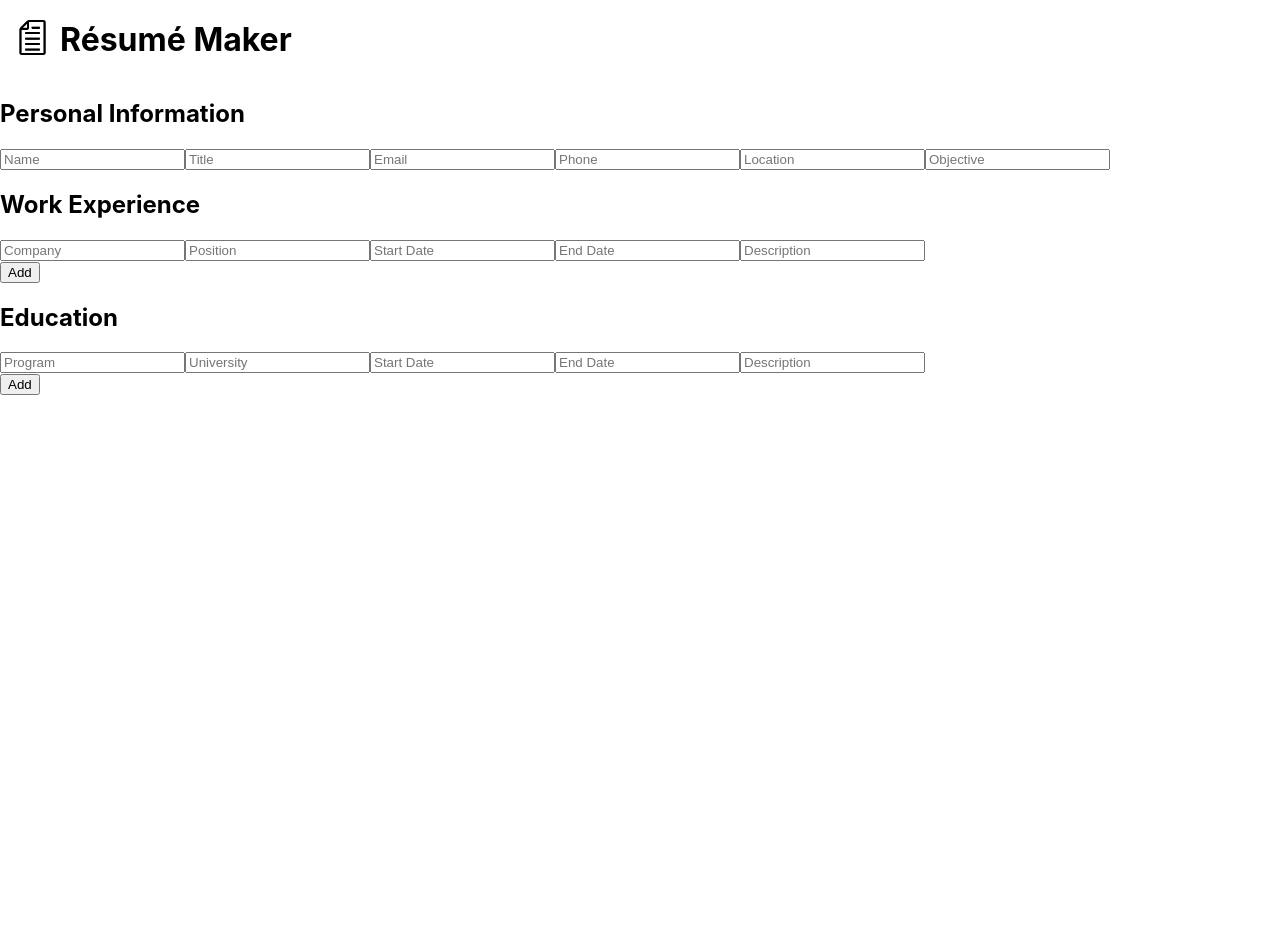
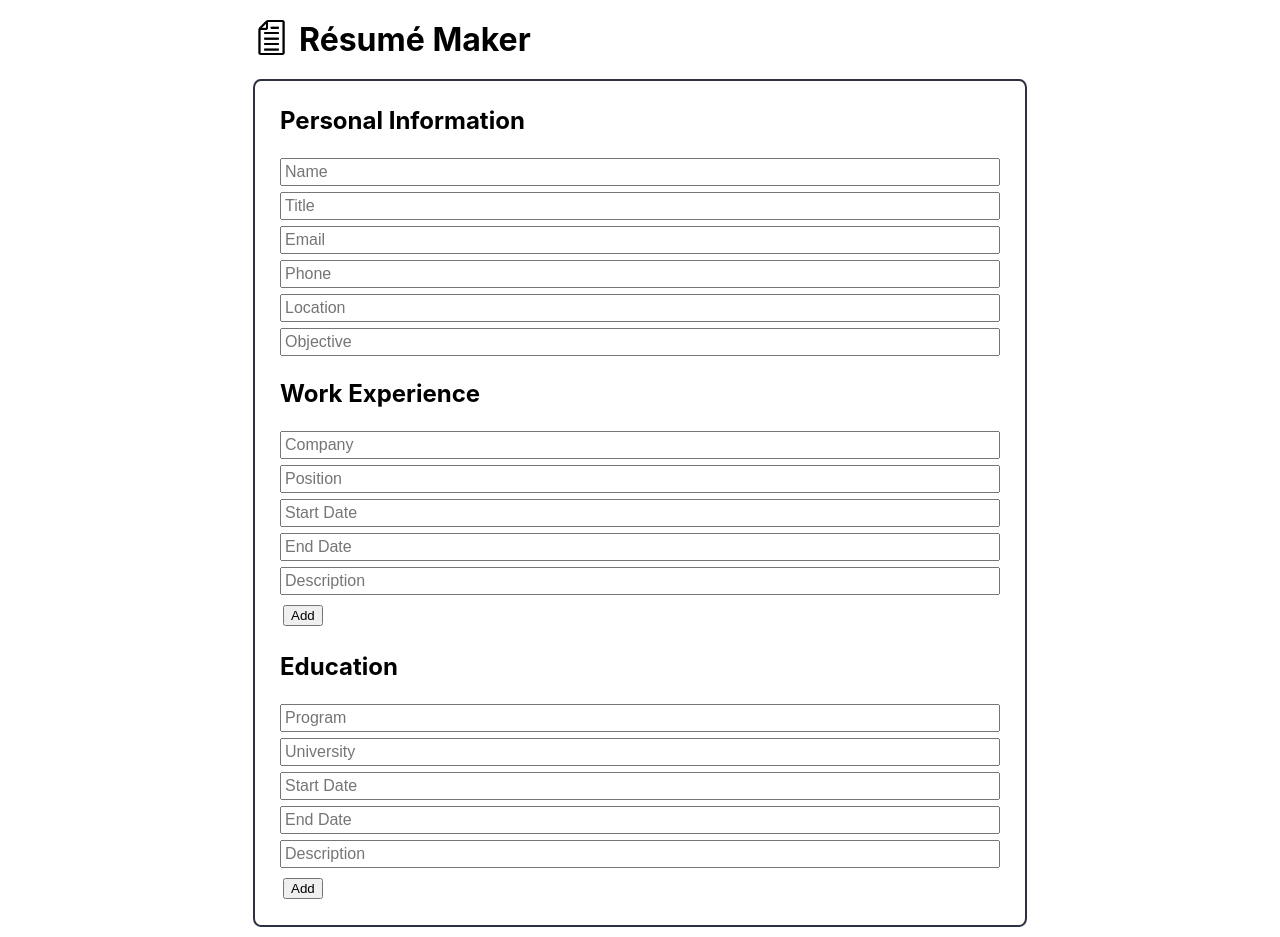
Before and after one commit to mpieciak18/cv-creator, a React (Create React App) app: page / in a window 1280 px wide. Before the commit the page ends 800 px from the top, so only its background shows below. Built offline with nearby package versions, Linux system fonts and the light colour scheme.

Commit message:
update styling

```diff
--- a/src/App.js
+++ b/src/App.js
@@ -3,6 +3,7 @@ import './stylesheets/App.css'
 import Header from './components/Header.js'
 import Form from './components/Form.js'
 import Preview from './components/Preview.js'
+import './stylesheets/App.css'
 
 class App extends React.Component {
   constructor() {
@@ -145,7 +146,7 @@ class App extends React.Component {
 
   render() {
     return (
-      <div>
+      <div id='main'>
         <Header />
         <Form
           updatePersonal={this.updatePersonal}
--- a/src/components/Form.js
+++ b/src/components/Form.js
@@ -1,4 +1,5 @@
 import React from 'react'
+import '../stylesheets/Form.css'
 
 class Form extends React.Component {
     constructor(props) {
--- a/src/stylesheets/App.css
+++ b/src/stylesheets/App.css
@@ -0,0 +1,8 @@
+#main {
+    display: flex;
+    flex-direction: column;
+    width: 100%;
+    max-width: 900px;
+    align-items: center;
+    margin: 0 auto;
+}
--- /dev/null
+++ b/src/stylesheets/Form.css
@@ -0,0 +1,22 @@
+#form {
+    display: flex;
+    flex-direction: column;
+    border: 2px solid #2D3142;
+    border-radius: 1%;
+    padding: 25px 25px 0px 25px;
+    width: 80%;
+    margin: 0px 5px 10px 5px;
+}
+.personal-block, .edu-block, .exp-block {
+    display: flex;
+    flex-direction: column;
+    margin: 20px 0px;
+}
+.personal-block > *, .edu-block > *, .exp-block > * {
+    margin: 3px 0px;
+    padding: 3px;
+    font-size: medium;
+}
+#form h2 {
+    margin: 0px;
+}
--- a/src/stylesheets/Header.css
+++ b/src/stylesheets/Header.css
@@ -2,6 +2,7 @@
     display: flex;
     flex-direction: row;
     padding-left: 10px;
+    width: 88%
 }
 #header > * {
     margin: 20px 5px;
```
